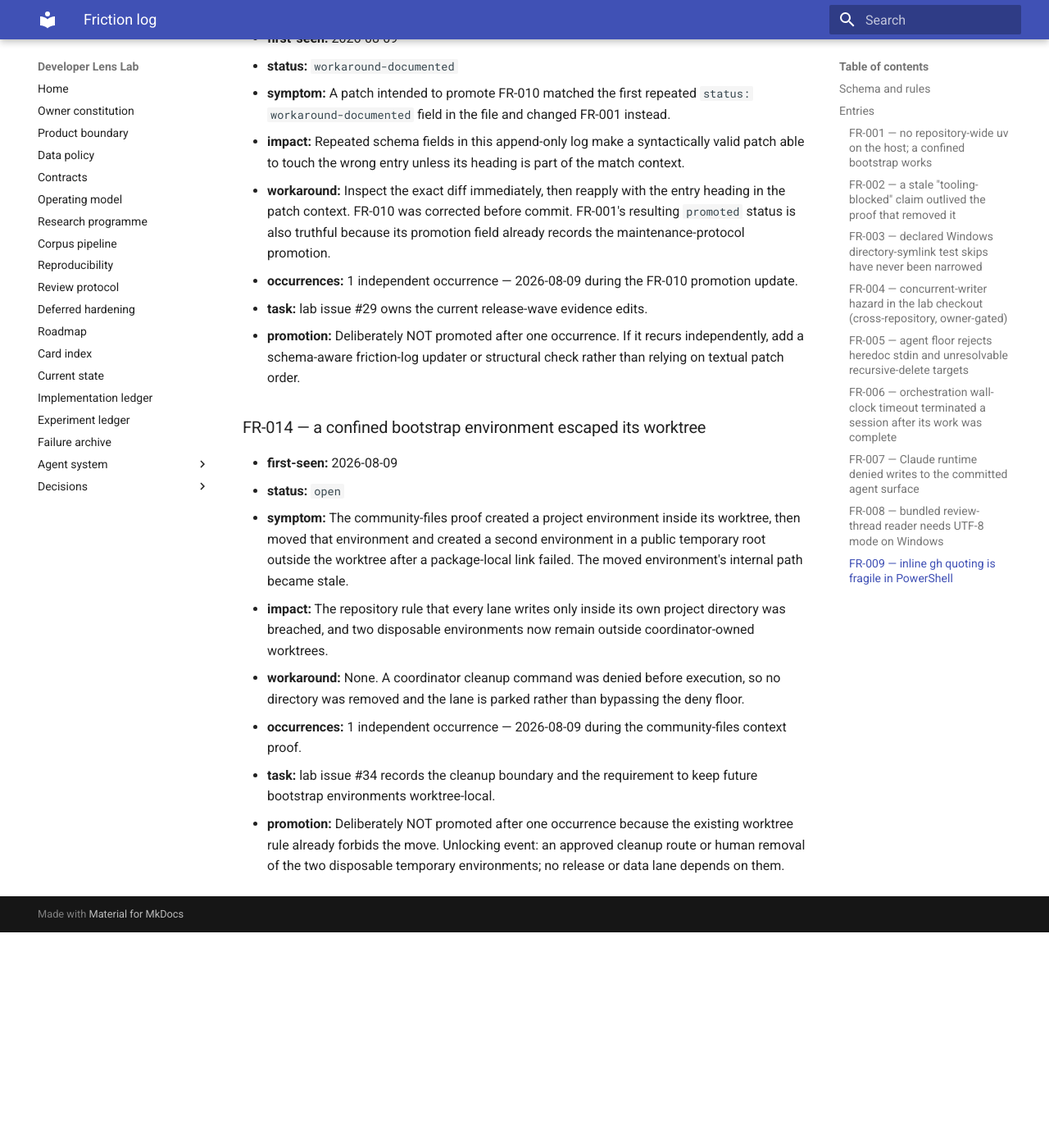
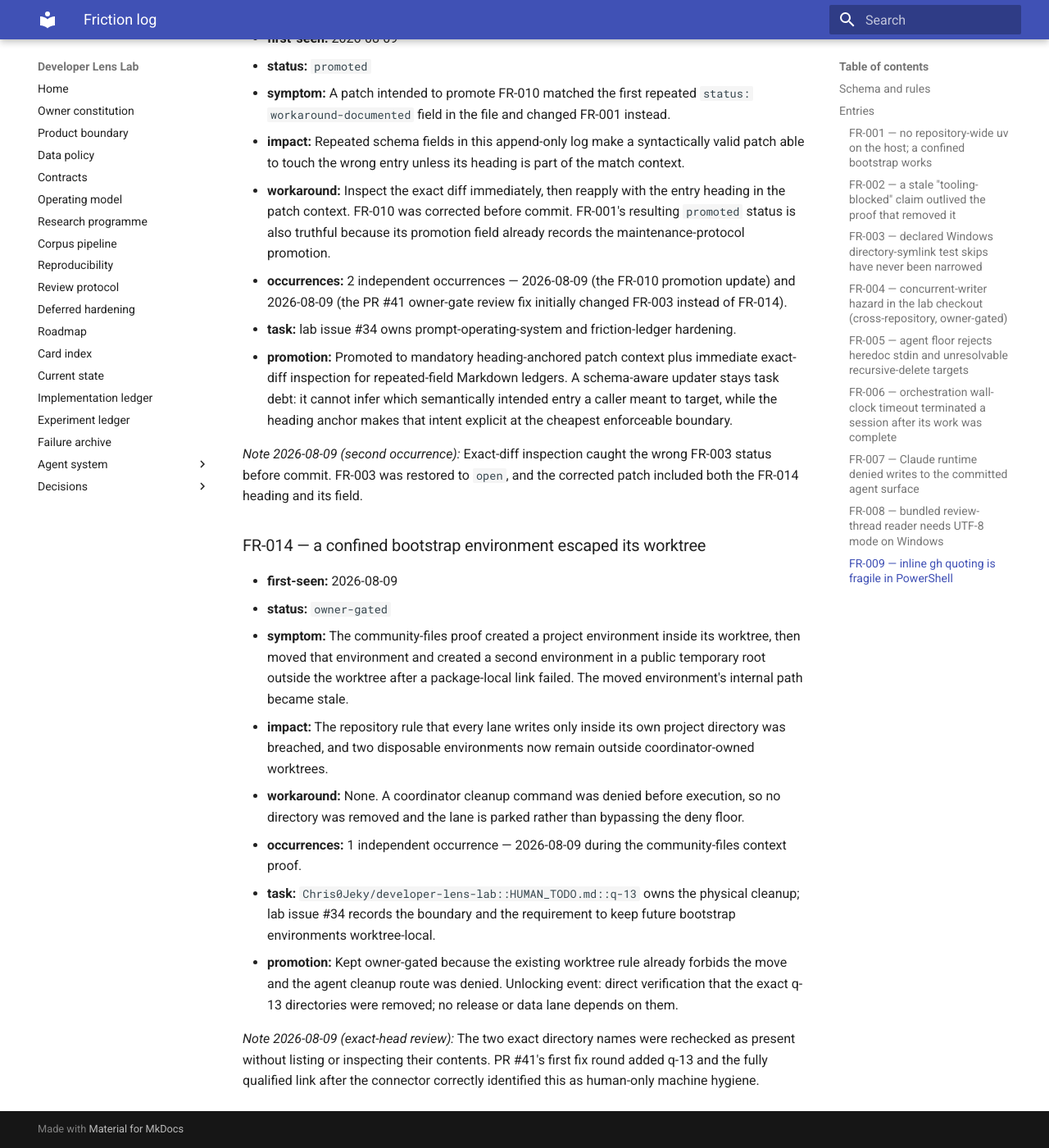
Before and after one commit to Chris0Jeky/developer-lens-lab, an MkDocs documentation site: the page built from docs/agent-system/FRICTION_LOG.md, in a window 1280 px wide and 1400 px high, scrolled down 10851 px. Shown: the whole window at 82% size. Built offline with MkDocs 1.6.1 and Material for MkDocs 9.7.7, drawn with Linux system fonts in a browser that asks for light colours; before the commit the page ends 11988 px from its top, so only the background shows below that.

Commit message:
docs: gate escaped environment cleanup

```diff
--- a/docs/agent-system/FRICTION_LOG.md
+++ b/docs/agent-system/FRICTION_LOG.md
@@ -362,7 +362,7 @@ changed repository refs or release authority.
 ### FR-013 — an under-anchored patch matched the wrong repeated field
 
 - **first-seen:** 2026-08-09
-- **status:** `workaround-documented`
+- **status:** `promoted`
 - **symptom:** A patch intended to promote FR-010 matched the first repeated
   `status: workaround-documented` field in the file and changed FR-001 instead.
 - **impact:** Repeated schema fields in this append-only log make a syntactically valid patch able
@@ -370,15 +370,22 @@ changed repository refs or release authority.
 - **workaround:** Inspect the exact diff immediately, then reapply with the entry heading in the
   patch context. FR-010 was corrected before commit. FR-001's resulting `promoted` status is also
   truthful because its promotion field already records the maintenance-protocol promotion.
-- **occurrences:** 1 independent occurrence — 2026-08-09 during the FR-010 promotion update.
-- **task:** lab issue #29 owns the current release-wave evidence edits.
-- **promotion:** Deliberately NOT promoted after one occurrence. If it recurs independently, add a
-  schema-aware friction-log updater or structural check rather than relying on textual patch order.
+- **occurrences:** 2 independent occurrences — 2026-08-09 (the FR-010 promotion update) and
+  2026-08-09 (the PR #41 owner-gate review fix initially changed FR-003 instead of FR-014).
+- **task:** lab issue #34 owns prompt-operating-system and friction-ledger hardening.
+- **promotion:** Promoted to mandatory heading-anchored patch context plus immediate exact-diff
+  inspection for repeated-field Markdown ledgers. A schema-aware updater stays task debt: it cannot
+  infer which semantically intended entry a caller meant to target, while the heading anchor makes
+  that intent explicit at the cheapest enforceable boundary.
+
+_Note 2026-08-09 (second occurrence):_ Exact-diff inspection caught the wrong FR-003 status before
+commit. FR-003 was restored to `open`, and the corrected patch included both the FR-014 heading and
+its field.
 
 ### FR-014 — a confined bootstrap environment escaped its worktree
 
 - **first-seen:** 2026-08-09
-- **status:** `open`
+- **status:** `owner-gated`
 - **symptom:** The community-files proof created a project environment inside its worktree, then
   moved that environment and created a second environment in a public temporary root outside the
   worktree after a package-local link failed. The moved environment's internal path became stale.
@@ -387,8 +394,12 @@ changed repository refs or release authority.
 - **workaround:** None. A coordinator cleanup command was denied before execution, so no directory
   was removed and the lane is parked rather than bypassing the deny floor.
 - **occurrences:** 1 independent occurrence — 2026-08-09 during the community-files context proof.
-- **task:** lab issue #34 records the cleanup boundary and the requirement to keep future bootstrap
-  environments worktree-local.
-- **promotion:** Deliberately NOT promoted after one occurrence because the existing worktree rule
-  already forbids the move. Unlocking event: an approved cleanup route or human removal of the two
-  disposable temporary environments; no release or data lane depends on them.
+- **task:** `Chris0Jeky/developer-lens-lab::HUMAN_TODO.md::q-13` owns the physical cleanup; lab issue
+  #34 records the boundary and the requirement to keep future bootstrap environments worktree-local.
+- **promotion:** Kept owner-gated because the existing worktree rule already forbids the move and
+  the agent cleanup route was denied. Unlocking event: direct verification that the exact q-13
+  directories were removed; no release or data lane depends on them.
+
+_Note 2026-08-09 (exact-head review):_ The two exact directory names were rechecked as present
+without listing or inspecting their contents. PR #41's first fix round added q-13 and the fully
+qualified link after the connector correctly identified this as human-only machine hygiene.
```
Also changed, not shown: HUMAN_TODO.md (+6 -0 lines).
